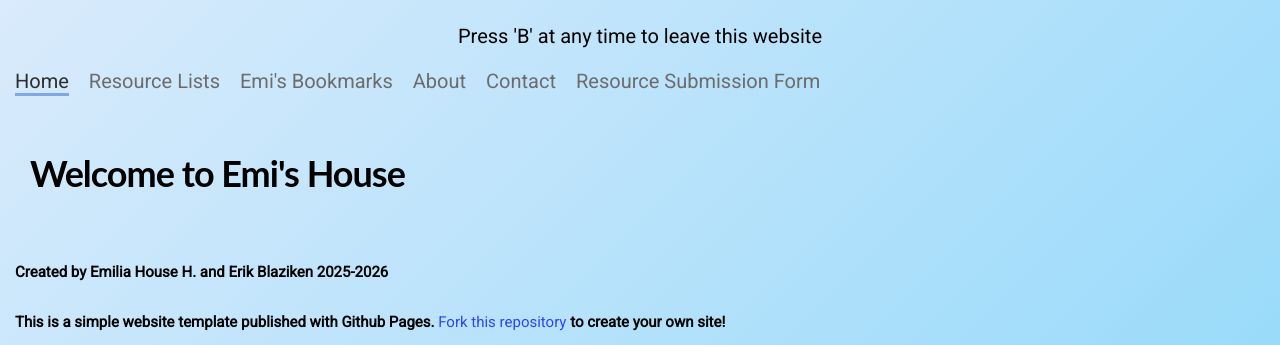
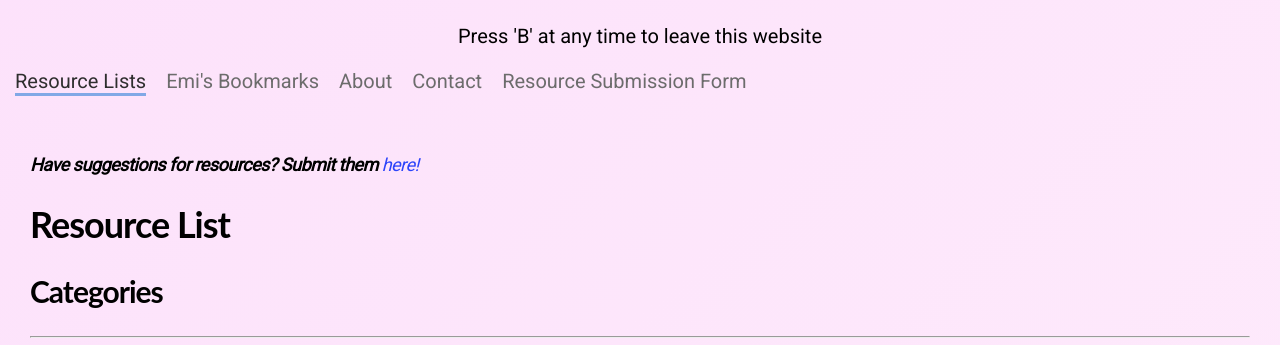
Before and after one commit to Emeleea/emishouse, a plain HTML site: page index.html in a window 1280 px wide. Shown: the part 387-732 px from the top of the page. Drawn offline with nearby package versions, Linux system fonts and the light colour scheme.

Commit message:
Removed home section for now

```diff
--- a/index.html
+++ b/index.html
@@ -57,7 +57,7 @@
       <p><center>Press 'B' at any time to leave this website</center></p>
       <!-- Menu link fragment #id should match a div id. Example: <a href="#home"> links to <div id="home"></div>  -->
       <ul class="main-menu">
-        <li><a href="#home">Home</a></li>
+        <!-- <li><a href="#home">Home</a></li> -->
         <li><a href="#resources">Resource Lists</a></li>
         <li><a href="#bookmarks">Emi's Bookmarks</a></li>
         <li><a href="#about">About</a></li>
@@ -78,9 +78,9 @@
     <div id="container">
       <div class="inner">
         <div id="content">
-          <div id="home" class="content-region hide">
-            <h1>Welcome to Emi's House</h1>
-          </div>
+          <!-- <div id="home" class="content-region hide"> -->
+            <!-- <h1>Welcome to Emi's House</h1> -->
+          <!-- </div> -->
           <div id="resources" class="content-region hide">
             <h4>
               <i
```
Also changed, not shown: 1 other file.
